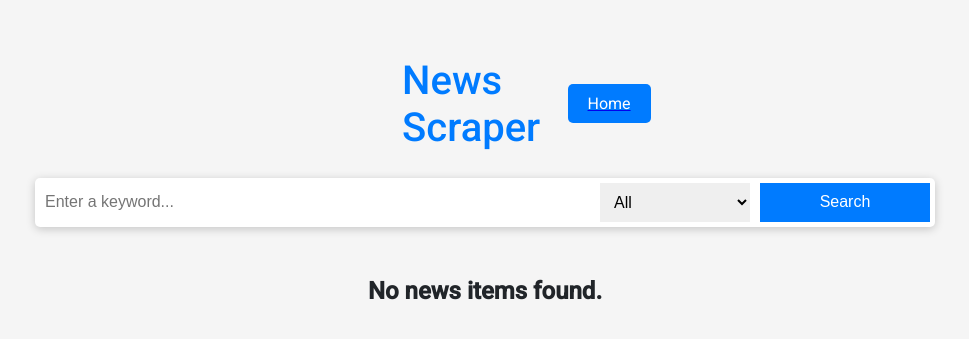
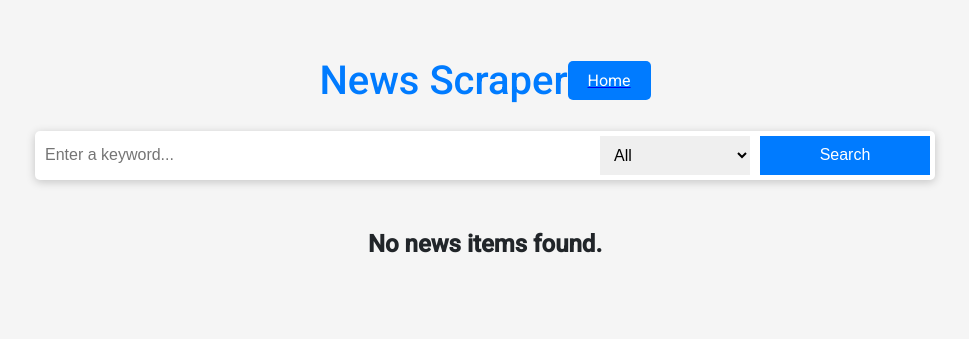
Before and after one commit to pranavbatra30/NewsScraper, a Flask app: template templates/index.html in a window 1280 px wide. Shown: the top 339 px of the page, without its empty margins (155-1124 px from the left). Run offline with Flask 3, Linux system fonts and the light colour scheme; the template is opened without the code that fills it, so the values that code supplies are empty; parts of the project's set-up code (start-up, migrations or seed data) failed here and were passed over; some libraries are stand-ins or nearby versions.

Commit message:
Update index.html

```diff
--- a/templates/index.html
+++ b/templates/index.html
@@ -44,7 +44,6 @@
         }
 
         .header h1 {
-            flex: 2;
             font-weight: 500;
             font-size: 2.5em;
             color: var(--primary-color);
@@ -221,9 +220,6 @@
         }
 
         #home-button {
-            flex: 1;
-            display: flex;
-            justify-content: flex-end;
             padding: 10px 20px;
             background-color: var(--primary-color);
             color: white;
@@ -248,16 +244,11 @@
             text-decoration: none;
         }
 
-        .dummy-div {
-            flex: 1;
-        }
-
     </style>
 </head>
 <body>
 <div class="container">
     <div class="header">
-        <div class="dummy-div"></div>
         <h1>News Scraper</h1>
         <a href="/"><div id="home-button">Home</div></a>
     </div>
```
